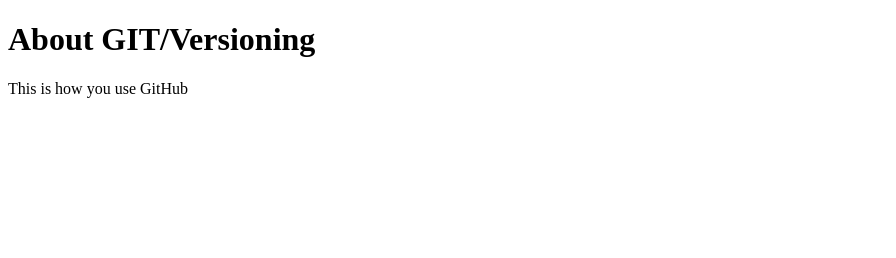
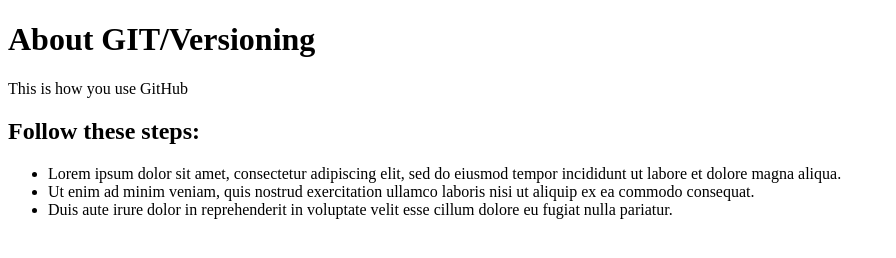
Before and after one commit to carolynlarocque/larocque_carolyn_project1, a plain HTML site: page about.html in a window 1280 px wide. Shown: the whole page, without its empty margins (0-896 px from the left). Drawn offline with Linux system fonts and the light colour scheme.

Commit message:
Added h2 and unordered list
Added h2 and unordered list elements to the about page

```diff
--- a/about.html
+++ b/about.html
@@ -10,6 +10,12 @@
 <div>
 	<h1>About GIT/Versioning</h1>
   <p>This is how you use GitHub</p>
+  <h2>Follow these steps:</h2>
+  <ul>
+  	<li>Lorem ipsum dolor sit amet, consectetur adipiscing elit, sed do eiusmod tempor incididunt ut labore et dolore magna aliqua.</li>
+    <li>Ut enim ad minim veniam, quis nostrud exercitation ullamco laboris nisi ut aliquip ex ea commodo consequat.</li>
+    <li>Duis aute irure dolor in reprehenderit in voluptate velit esse cillum dolore eu fugiat nulla pariatur.</li>
+  </ul>
 </div>
 
 </body>
```
